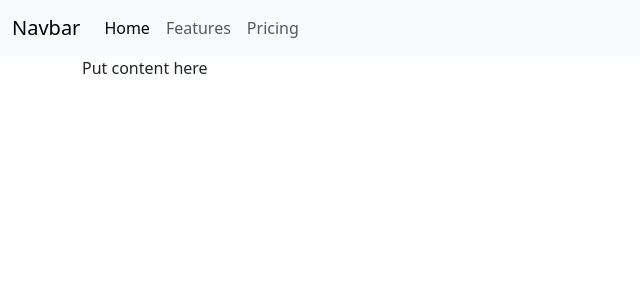
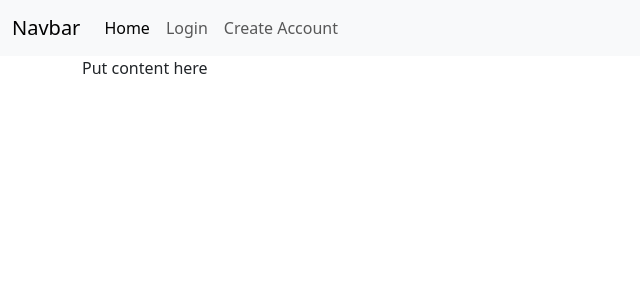
Before and after one commit to LCHIN7X/GitExercise-TT1L-01, a Flask app: page /home in a window 1280 px wide. Shown: the top 300 px of the page, without its empty margins (0-640 px from the left). Run offline with Flask 3, Linux system fonts and the light colour scheme.

Commit message:
changed nav link text

```diff
--- a/app/templates/base.html
+++ b/app/templates/base.html
@@ -33,10 +33,10 @@
               <a class="nav-link active" aria-current="page" href="#">Home</a>
             </li>
             <li class="nav-item">
-              <a class="nav-link" href="#">Features</a>
+              <a class="nav-link" href="#">Login</a>
             </li>
             <li class="nav-item">
-              <a class="nav-link" href="#">Pricing</a>
+              <a class="nav-link" href="#">Create Account</a>
             </li>
           </ul>
         </div>
```
